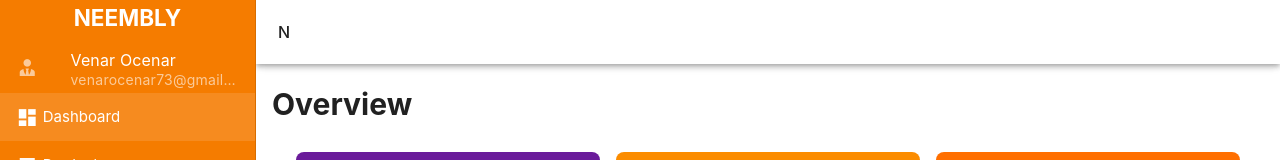
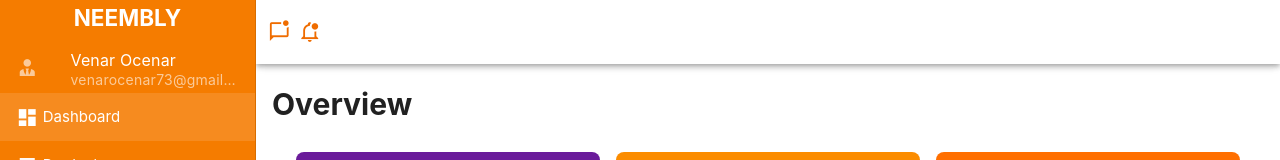
Before and after one commit to vnrocnr/Products-List, a Vue app: page /dashboard in a window 1280 px wide. Shown: the top 160 px of the page. Built offline with nearby package versions, Linux system fonts and the light colour scheme; what vue-sweetalert2 would draw is missing.

Commit message:
style: update icon for the app's bar

```diff
--- a/src/layout/NavBar.vue
+++ b/src/layout/NavBar.vue
@@ -1,6 +1,17 @@
 <template>
   <v-app-bar>
-      <v-app-bar-nav-icon> N</v-app-bar-nav-icon>
+      <!-- <v-app-bar-nav-icon class="ml-3 d-flex ga-3">
+         </v-app-bar-nav-icon> -->
+        <div class="icons d-flex ml-3 ga-2">
+
+            <v-icon color="orange-darken-3" >mdi-message-badge-outline</v-icon>
+
+        <v-icon color="orange-darken-3" >mdi-bell-badge-outline</v-icon>
+
+        </div>
+
+
+
     </v-app-bar>
 
 </template>
```
